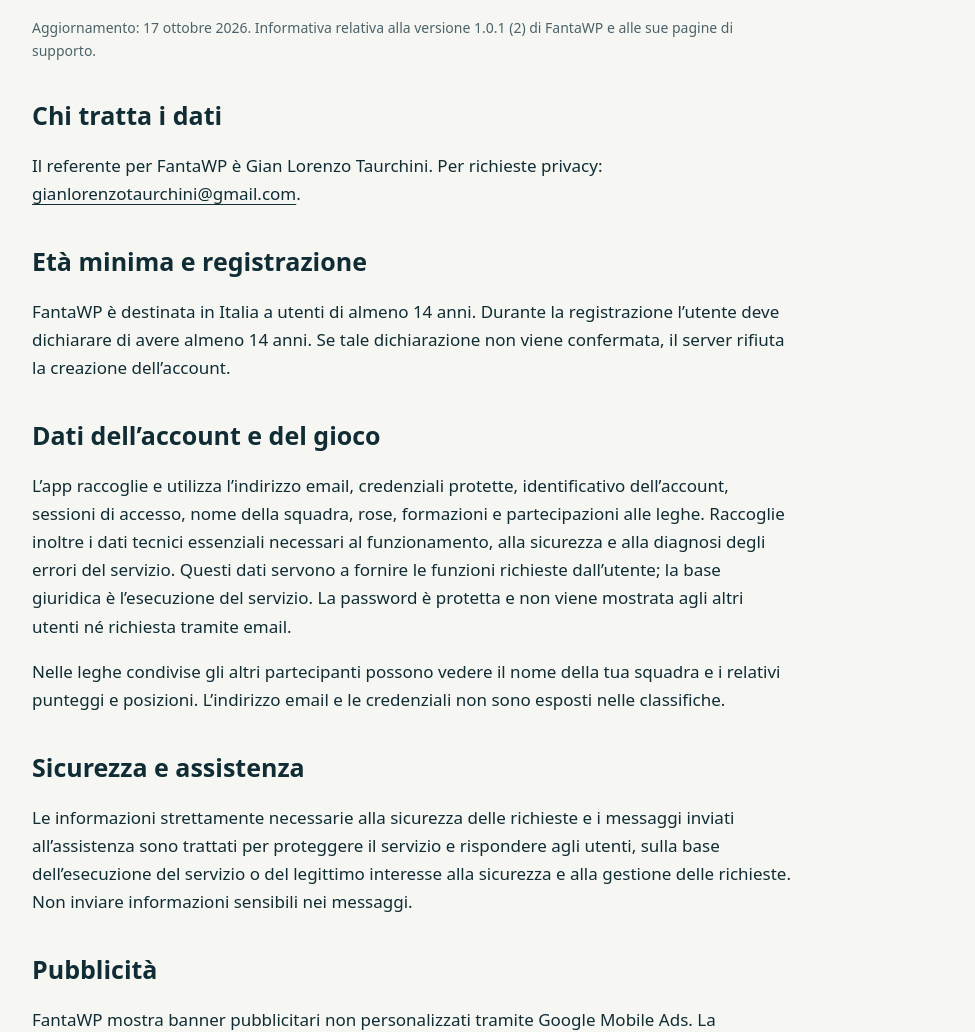
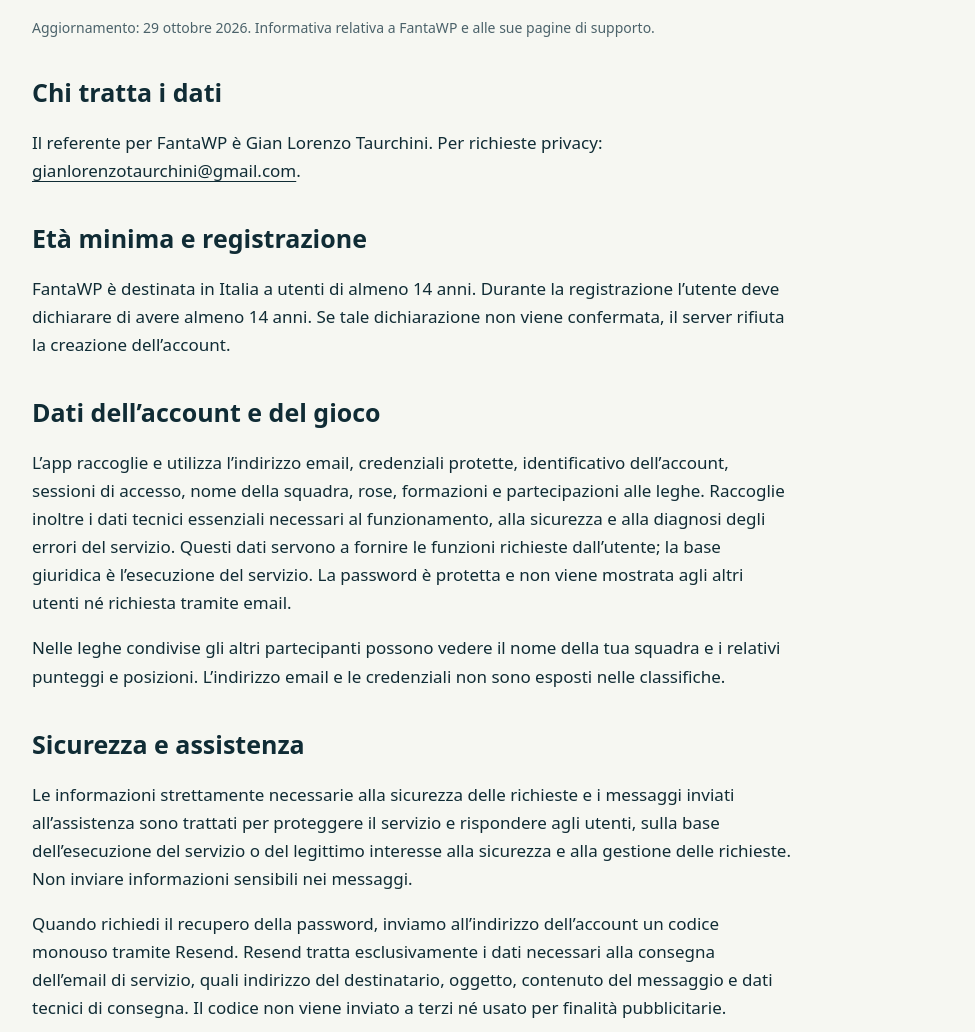
Before and after one commit to gialloos/gianlorenzotaurchini.com, a website: page fantawp/privacy/index.html in a window 1280 px wide. Shown: the part 280-1312 px from the top of the page, without its empty margins (152-1127 px from the left). Drawn offline with Linux system fonts and the light colour scheme.

Commit message:
fix(fantawp): disclose password recovery email provider

```diff
--- a/fantawp/privacy/index.html
+++ b/fantawp/privacy/index.html
@@ -20,7 +20,7 @@
   <main>
     <span class="tag">PRIVACY</span>
     <h1>I tuoi dati, in chiaro.</h1>
-    <p class="muted">Aggiornamento: 17 ottobre 2026. Informativa relativa alla versione 1.0.1 (2) di FantaWP e alle sue pagine di supporto.</p>
+    <p class="muted">Aggiornamento: 29 ottobre 2026. Informativa relativa a FantaWP e alle sue pagine di supporto.</p>
 
     <h2>Chi tratta i dati</h2>
     <p>Il referente per FantaWP è Gian Lorenzo Taurchini. Per richieste privacy: <a href="mailto:gianlorenzotaurchini@gmail.com?subject=Privacy%20FantaWP">gianlorenzotaurchini@gmail.com</a>.</p>
@@ -34,6 +34,7 @@
 
     <h2>Sicurezza e assistenza</h2>
     <p>Le informazioni strettamente necessarie alla sicurezza delle richieste e i messaggi inviati all’assistenza sono trattati per proteggere il servizio e rispondere agli utenti, sulla base dell’esecuzione del servizio o del legittimo interesse alla sicurezza e alla gestione delle richieste. Non inviare informazioni sensibili nei messaggi.</p>
+    <p>Quando richiedi il recupero della password, inviamo all’indirizzo dell’account un codice monouso tramite Resend. Resend tratta esclusivamente i dati necessari alla consegna dell’email di servizio, quali indirizzo del destinatario, oggetto, contenuto del messaggio e dati tecnici di consegna. Il codice non viene inviato a terzi né usato per finalità pubblicitarie.</p>
 
     <h2>Pubblicità</h2>
     <p>FantaWP mostra banner pubblicitari non personalizzati tramite Google Mobile Ads. La configurazione applica protezioni conservative per l’età e limita i contenuti pubblicitari alla classificazione G. Le autorizzazioni Android per l’identificativo pubblicitario e AdServices sono escluse.</p>
@@ -44,7 +45,7 @@
 
     <h2>Fornitori e trasferimenti</h2>
     <p>Il sito di supporto è ospitato tramite Cloudflare; le richieste di assistenza vengono ricevute sulla casella Gmail indicata. Questi fornitori possono trattare dati di connessione o comunicazione secondo le rispettive condizioni e informative. <a href="https://www.cloudflare.com/privacypolicy/">Privacy Cloudflare</a>.</p>
-    <p>Il backend e il database utilizzano Supabase nella regione UE <code>eu-west-1</code>. I dati di FantaWP sono conservati in uno schema privato dedicato, con accessi applicativi separati dalle altre app ospitate nel progetto. FantaWP gestisce direttamente account e sessioni, senza utilizzare Supabase Auth. Informazioni sul fornitore: <a href="https://supabase.com/privacy">Privacy Supabase</a>. I servizi Google e Cloudflare possono comportare trattamenti internazionali secondo le garanzie descritte nelle loro informative.</p>
+    <p>Il backend e il database utilizzano Supabase nella regione UE <code>eu-west-1</code>. I dati di FantaWP sono conservati in uno schema privato dedicato, con accessi applicativi separati dalle altre app ospitate nel progetto. FantaWP gestisce direttamente account e sessioni, senza utilizzare Supabase Auth. Per l’invio delle email di servizio usa Resend, con un dominio mittente dedicato. Informazioni sui fornitori: <a href="https://supabase.com/privacy">Privacy Supabase</a> e <a href="https://resend.com/legal/privacy-policy">Privacy Resend</a>. I servizi Google, Cloudflare e Resend possono comportare trattamenti internazionali secondo le garanzie descritte nelle loro informative.</p>
 
     <h2>Conservazione e cancellazione</h2>
     <p>I dati di gioco e dell’account vengono mantenuti fino alla cancellazione dell’account, salvo obblighi legali applicabili. L’utente può eliminare il proprio account direttamente dall’app, confermando l’operazione con la password. Il comando di cancellazione rimuove i dati dal database operativo. Le modalità di eliminazione sono descritte nella <a href="/fantawp/elimina-account/">pagina dedicata</a>. Le statistiche sportive pubbliche sono indipendenti dagli account di gioco. I messaggi di assistenza vengono conservati per il tempo necessario a gestire la richiesta e gli eventuali diritti connessi.</p>
```
